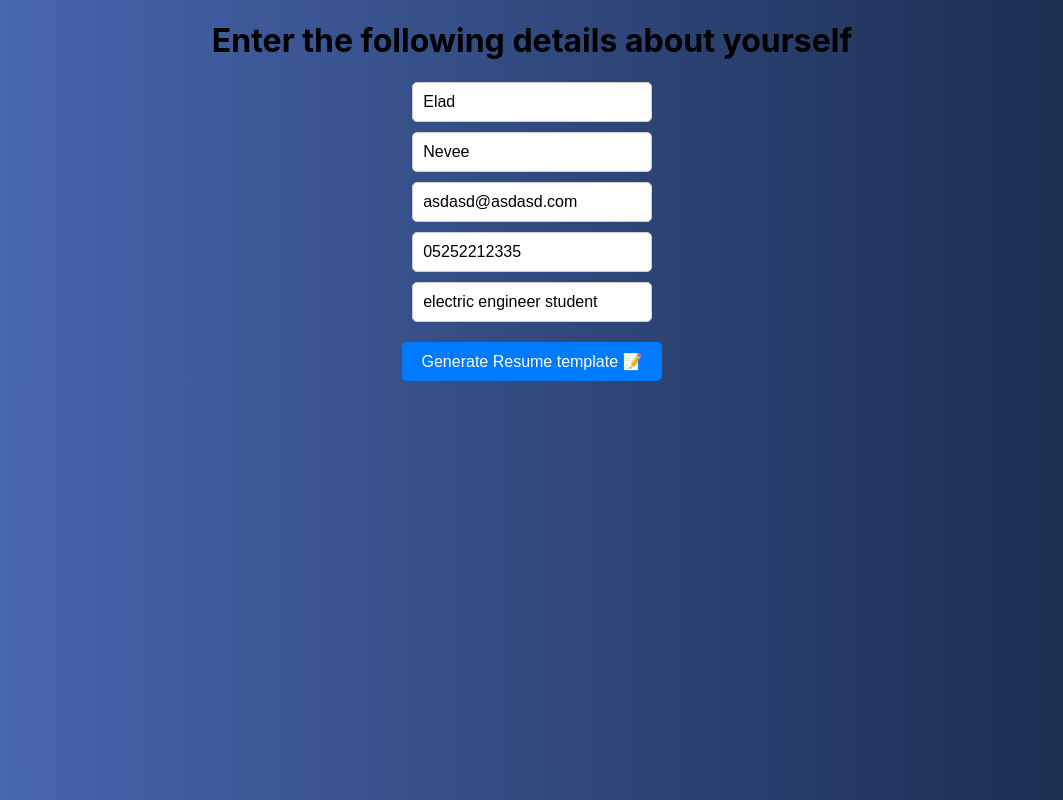
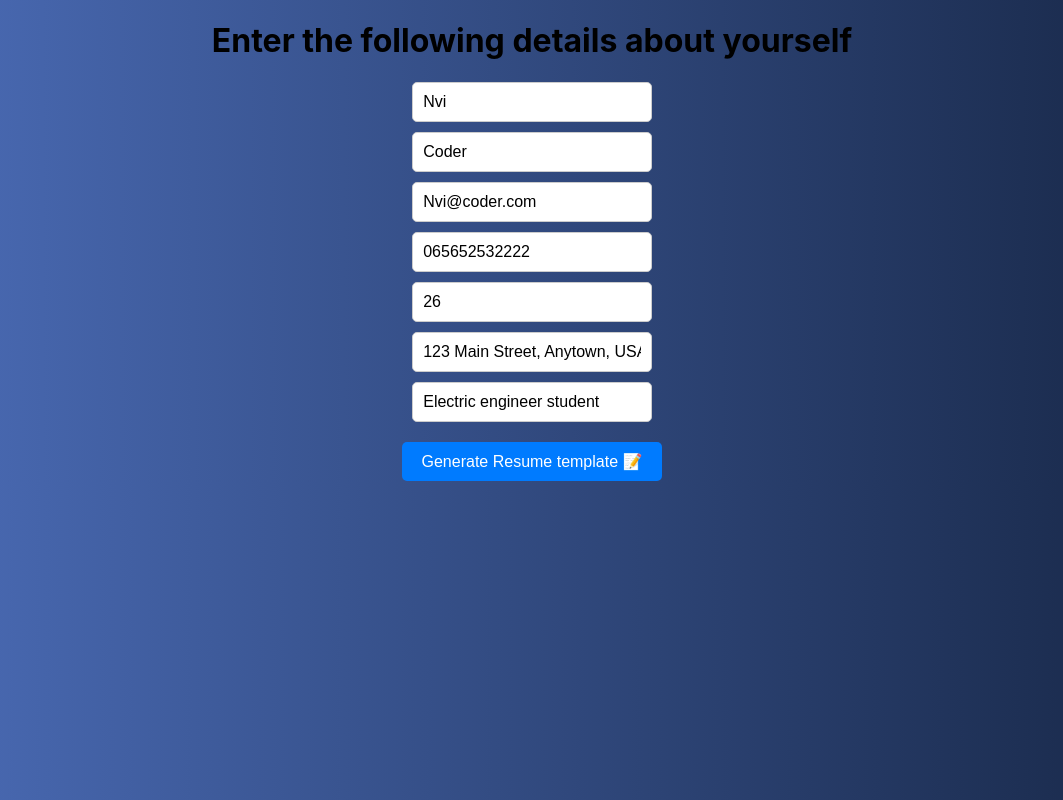
Before and after one commit to NviCoder/GenerateCV, a React (Create React App) app in the folder client/: page / in a window 1280 px wide. Shown: the whole page, without its empty margins (108-1171 px from the left). Built offline with nearby package versions, Linux system fonts and the light colour scheme; no server answers.

Commit message:
Reorginazed the code

```diff
--- a/client/src/Pages/Login/LoginPage.tsx
+++ b/client/src/Pages/Login/LoginPage.tsx
@@ -10,7 +10,7 @@ import {
   DocumentImg,
   SSOButton,
   GoogleButtonIcon
-} from "./LoginStyles";
+} from "./Login.styles";
 
 const IMAGE_SOURCE = "https://cdn-icons-png.flaticon.com/512/3135/3135686.png";
 
--- a/client/src/Pages/ResumeTemplateGenerator/ResumeTemplateGenerator.tsx
+++ b/client/src/Pages/ResumeTemplateGenerator/ResumeTemplateGenerator.tsx
@@ -1,76 +1,22 @@
-import React, { useState } from 'react';
-import jsPDF from 'jspdf';
-import 'jspdf-autotable';
 import usePDFGenerator from './useResumeTemplateGenerator';
 import Spinner from '../../Common/Sppiner';
-import { Container, Input, TextArea, Button } from "./ResumeTemplateGeneratorStyles";
+import { Container, Input, TextArea, Button } from "./ResumeTemplateGenerator.styles";
 
 
-function PDFGenerator() {
-  const [firstName, setFirstName] = useState('Elad');
-  const [lastName, setLastName] = useState('Nevee');
-  const [email, setEmail] = useState('asdasd@asdasd.com');
-  const [phone, setPhone] = useState('05252212335');
-  const [jobType, setjobType] = useState("electric engineer student");
-  const [cvText, setResumeText] = useState('');
-  const [loading, setLoading] = useState(false);
-  const [isTextAreaDisabled, setIsTextAreaDisabled] = useState(true);
-
-
-  const {getCvContent} = usePDFGenerator();
-
-  const getResumeTemplateContent = async () => {
-    setLoading(true);
-    let response;
-    try {
-      response = await getCvContent(firstName, lastName, email, phone, jobType);
-    } catch (error) {
-      console.error(error);
-    } finally {
-      setLoading(false);
-    }
-    return response || "Error was occured";
-  }
-
-  const generateResumeTemplate = async () => {
-    const response = await getResumeTemplateContent();
-    setResumeText(response);
-  }
-
-  const showPdf = () => {
-    const doc = new jsPDF();
-    // Add header section
-    doc.setFontSize(16);
-    doc.setFont('bold');
-    doc.text(`${firstName} ${lastName}'s Resume`, 20, 20);
-
-    // Add divider line
-    doc.setDrawColor(100, 100, 100);
-    doc.setLineWidth(0.5);
-    doc.line(20, 70, 190, 70);
-
-    // // Add education section
-    doc.setFontSize(14);
-    doc.setTextColor(0, 0, 0);
-    doc.setFont('bold');
-    doc.text(cvText || "No data?", 20, 80);
-
-    const pdfData = doc.output();
-    const pdfBlob = new Blob([pdfData], { type: 'application/pdf' });
-    const currentpdfUrl = URL.createObjectURL(pdfBlob);
-    window.open(currentpdfUrl)
-  }
+function ResumeTemplateGenerator() {
+  const {setPersonResumeDetails, setIsTextAreaDisabled, setResumeText, getCvContent, generateResumeTemplate, showPdf,
+     personResumeDetails, ResumeText, loading, isTextAreaDisabled} = usePDFGenerator();
 
 
   return (
     <>
     {loading && <Spinner backgroundColor="#ccc" />}
     <Container>
-    { cvText ?
+    { ResumeText ?
     <>
-      <h1>{`${firstName} ${lastName}'s Resume template`}</h1>
+      <h1>{`${personResumeDetails.firstName} ${personResumeDetails.lastName}'s Resume template`}</h1>
       <Button onClick={() => setIsTextAreaDisabled((isDisabled) => !isDisabled)}>{`${isTextAreaDisabled ? "Edit"  :"Finish editing"}✍️`}</Button>
-      <TextArea id="text-area" value={cvText} onChange={(e) => setResumeText(e.target.value)} disabled={isTextAreaDisabled}/>
+      <TextArea id="text-area" value={ResumeText} onChange={(e) => setResumeText(e.target.value)} disabled={isTextAreaDisabled}/>
       <br/>
       <Button onClick={showPdf}>Show me the resume 📝</Button>
       <Button onClick={generateResumeTemplate}>Refresh template 🔄</Button>
@@ -78,11 +24,13 @@ function PDFGenerator() {
     </> :
       <>
       <h1>Enter the following details about yourself</h1>
-      <Input type="text" placeholder="First Name" value={firstName} onChange={e => setFirstName(e.target.value)} />
-      <Input type="text" placeholder="Last Name" value={lastName} onChange={e => setLastName(e.target.value)} />
-      <Input type="text" placeholder="Email" value={email} onChange={e => setEmail(e.target.value)} />
-      <Input type="text" placeholder="Phone" value={phone} onChange={e => setPhone(e.target.value)} />
-      <Input type="text" placeholder="Job Type" value={jobType} onChange={e => setjobType(e.target.value)} />
+      <Input type="text" placeholder="First Name" value={personResumeDetails.firstName} onChange={e => setPersonResumeDetails({...personResumeDetails, firstName: e.target.value})} />
+      <Input type="text" placeholder="Last Name" value={personResumeDetails.lastName} onChange={e => setPersonResumeDetails({...personResumeDetails, lastName: e.target.value})} />
+      <Input type="text" placeholder="Email" value={personResumeDetails.email} onChange={e => setPersonResumeDetails({...personResumeDetails, email: e.target.value})} />
+      <Input type="text" placeholder="Phone" value={personResumeDetails.phone} onChange={e => setPersonResumeDetails({...personResumeDetails, phone: e.target.value})} />
+      <Input type="text" placeholder="Age" value={personResumeDetails.age} onChange={e => setPersonResumeDetails({...personResumeDetails, age: e.target.value})} />
+      <Input type="text" placeholder="Address" value={personResumeDetails.address} onChange={e => setPersonResumeDetails({...personResumeDetails, address: e.target.value})} />
+      <Input type="text" placeholder="Job Type" value={personResumeDetails.jobType} onChange={e => setPersonResumeDetails({...personResumeDetails, jobType: e.target.value})} />
       <Button onClick={generateResumeTemplate}>Generate Resume template 📝</Button>
       </>
     }
@@ -91,4 +39,4 @@ function PDFGenerator() {
   );
 }
 
-export default PDFGenerator;
+export default ResumeTemplateGenerator;
--- a/client/src/Pages/ResumeTemplateGenerator/useResumeTemplateGenerator.ts
+++ b/client/src/Pages/ResumeTemplateGenerator/useResumeTemplateGenerator.ts
@@ -1,19 +1,41 @@
 import { Configuration, OpenAIApi } from "openai"
+import { PersonResumeDetails } from "./ResumeTemplateGenerator.types"
+import React, { useState } from 'react';
+import jsPDF from 'jspdf';
+import 'jspdf-autotable';
 
 const openAi = new OpenAIApi(
     new Configuration({
       apiKey: process.env.REACT_APP_OPEN_AI_API_KEY,
     })
-  )
+  );
+
+  const initialDetails: PersonResumeDetails = {
+    firstName: 'Nvi',
+    lastName: 'Coder',
+    email: 'Nvi@coder.com',
+    phone: '065652532222',
+    jobType: 'Electric engineer student',
+    age: '26',
+    address: '123 Main Street, Anytown, USA'
+  };
 
 const usePDFGenerator = () => {
 
-      const getCvContent = async (firstName: string, lastName: string, email: string, phone: string, jobType: string) => {
+      const [personResumeDetails, setPersonResumeDetails] = useState<PersonResumeDetails>(initialDetails);
+      const [ResumeText, setResumeText] = useState('');
+      const [loading, setLoading] = useState(false);
+      const [isTextAreaDisabled, setIsTextAreaDisabled] = useState(true);
+
+      const getCvContent = async (personResumeDetails: PersonResumeDetails) => {
+        const {firstName, lastName, email, phone, jobType, age, address} = personResumeDetails;
         const request = `Hello, can you please genereate resume based on the following details?
         full name ${firstName} ${lastName},
         Email: ${email},
         phone: ${phone},
-        jobType: ${jobType}, `
+        jobType: ${jobType},
+        age: ${age},
+        address: ${address},`
         console.log(request);
 
           const response = await openAi.createChatCompletion({
@@ -23,7 +45,51 @@ const usePDFGenerator = () => {
           return response?.data?.choices[0]?.message?.content;
       }
 
-      return {getCvContent};
+
+      const getResumeTemplateContent = async () => {
+        setLoading(true);
+        let response;
+        try {
+          response = await getCvContent(personResumeDetails);
+        } catch (error) {
+          console.error(error);
+        } finally {
+          setLoading(false);
+        }
+        return response || "Error was occured";
+      }
+
+      const generateResumeTemplate = async () => {
+        const response = await getResumeTemplateContent();
+        setResumeText(response);
+      }
+
+      const showPdf = () => {
+        const doc = new jsPDF();
+        // Add header section
+        doc.setFontSize(16);
+        doc.setFont('bold');
+        doc.text(`${personResumeDetails.firstName} ${personResumeDetails.lastName}'s Resume`, 20, 20);
+
+        // Add divider line
+        doc.setDrawColor(100, 100, 100);
+        doc.setLineWidth(0.5);
+        doc.line(20, 70, 190, 70);
+
+        // // Add education section
+        doc.setFontSize(14);
+        doc.setTextColor(0, 0, 0);
+        doc.setFont('bold');
+        doc.text(ResumeText || "No data?", 20, 80);
+
+        const pdfData = doc.output();
+        const pdfBlob = new Blob([pdfData], { type: 'application/pdf' });
+        const currentpdfUrl = URL.createObjectURL(pdfBlob);
+        window.open(currentpdfUrl)
+      }
+
+      return {setPersonResumeDetails, setIsTextAreaDisabled, setResumeText, getCvContent, generateResumeTemplate, showPdf,
+         personResumeDetails, ResumeText, loading, isTextAreaDisabled};
 }
 
 export default usePDFGenerator;
```
Also changed, not shown: client/src/Pages/ResumeTemplateGenerator/ResumeTemplateGenerator.types.ts (added, +9 -0 lines), client/src/Pages/Login/Login.styles.ts (renamed from client/src/Pages/Login/LoginStyles.ts), client/src/Pages/ResumeTemplateGenerator/ResumeTemplateGenerator.styles.ts (renamed from client/src/Pages/ResumeTemplateGenerator/ResumeTemplateGeneratorStyles.ts).
